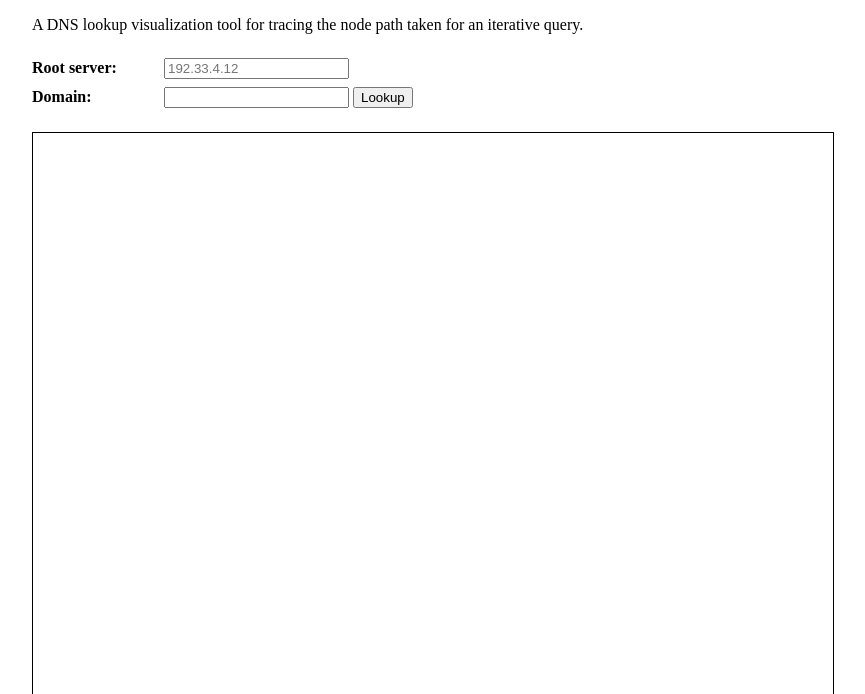
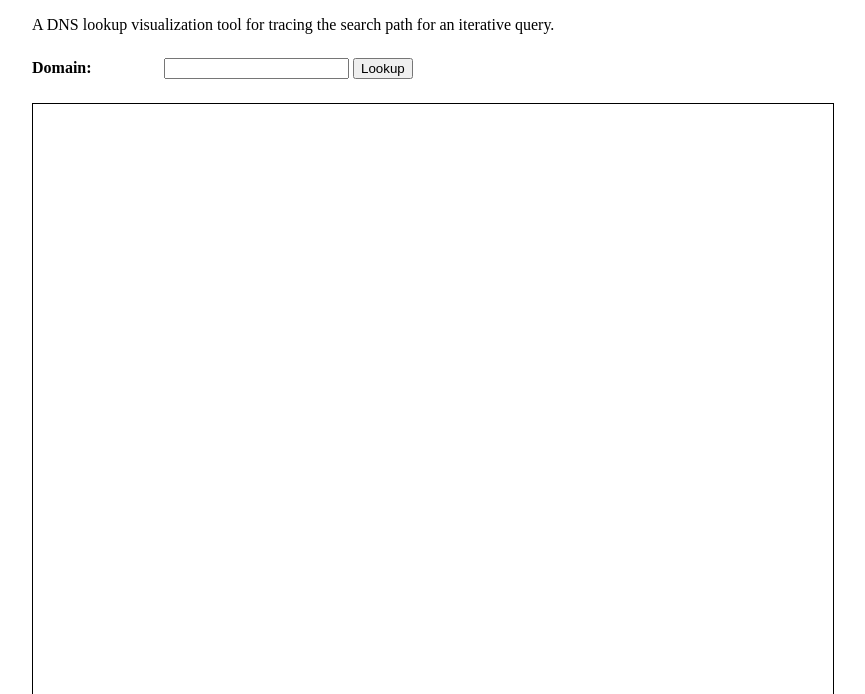
Before and after one commit to joeyshi12/devtools, a Flask app: page /dns_vis in a window 1280 px wide. Shown: the part 89-783 px from the top of the page, without its empty margins (208-1073 px from the left). Run offline with Flask 3, Linux system fonts and the light colour scheme; parts of the project's set-up code (start-up, migrations or seed data) failed here and were passed over.

Commit message:
set default root server

```diff
--- a/app/dns_vis/dns_lookup.py
+++ b/app/dns_vis/dns_lookup.py
@@ -3,13 +3,14 @@ from typing import Optional
 from .dns_query import dns_query
 from .models import DNSLookupTrace, DNSReferral, ResourceRecord, DNSNode
 
-ROOT_NAME = "root"
+ROOT_NAME = "c.root-servers.net"
+ROOT_IP = "192.33.4.12"
 MAX_INDIRECTIONS = 4
 MAX_REFERRALS = 4
 
 
-def dns_lookup_trace(domain_name: str, root_ip: str, sock: socket.socket) -> DNSLookupTrace:
-    name_to_ip: dict[str, str] = {ROOT_NAME: root_ip}
+def dns_lookup_trace(domain_name: str, sock: socket.socket) -> DNSLookupTrace:
+    name_to_ip: dict[str, str] = {ROOT_NAME: ROOT_IP}
     name_to_records: dict[str, list[ResourceRecord]] = {}
     referrals: list[DNSReferral] = []
 
--- a/app/dns_vis/routes.py
+++ b/app/dns_vis/routes.py
@@ -17,13 +17,9 @@ def index() -> Response:
 def query() -> Response:
     domain_name = request.args.get("name")
 
-    root_ip = request.args.get("root")
-    if root_ip is None:
-        root_ip = "192.33.4.12"
-
     trace = None
     with socket.socket(socket.AF_INET, socket.SOCK_DGRAM) as sock:
-        trace = dns_lookup_trace(domain_name, root_ip, sock)
+        trace = dns_lookup_trace(domain_name, sock)
 
     if trace is None:
         return "Record not found", 400
--- a/app/templates/dns_vis.html
+++ b/app/templates/dns_vis.html
@@ -9,17 +9,11 @@
 {% endblock %}
 
 {% block content %}
-    <p>A DNS lookup visualization tool for tracing the node path taken for an iterative query.</p>
-    <div>
-        <div class="form-param">
-            <label>Root server:</label>
-            <input id="root-server" type="text" placeholder="192.33.4.12" />
-        </div>
-        <div class="form-param">
-            <label>Domain:</label>
-            <input id="domain" type="text" />
-            <button id="lookup-button">Lookup</button>
-        </div>
+    <p>A DNS lookup visualization tool for tracing the search path for an iterative query.</p>
+    <div class="form-param">
+        <label>Domain:</label>
+        <input id="domain" type="text" />
+        <button id="lookup-button">Lookup</button>
     </div>
     <svg><g/></svg>
     <div id="tooltip"></div>
--- a/app/templates/index.html
+++ b/app/templates/index.html
@@ -15,7 +15,7 @@
             <a href="/dns_vis">
                 <div>
                     <label>DNS visualizer</label>
-                    <p>A DNS lookup visualization tool for tracing the node path taken for an iterative query.</p>
+                    <p>A DNS lookup visualization tool for tracing the search path for an iterative query.</p>
                 </div>
             </a>
         </li>
```
Also changed, not shown: web/src/dns_vis/index.ts (+4 -9 lines), app/static/js/dns_vis.js.
